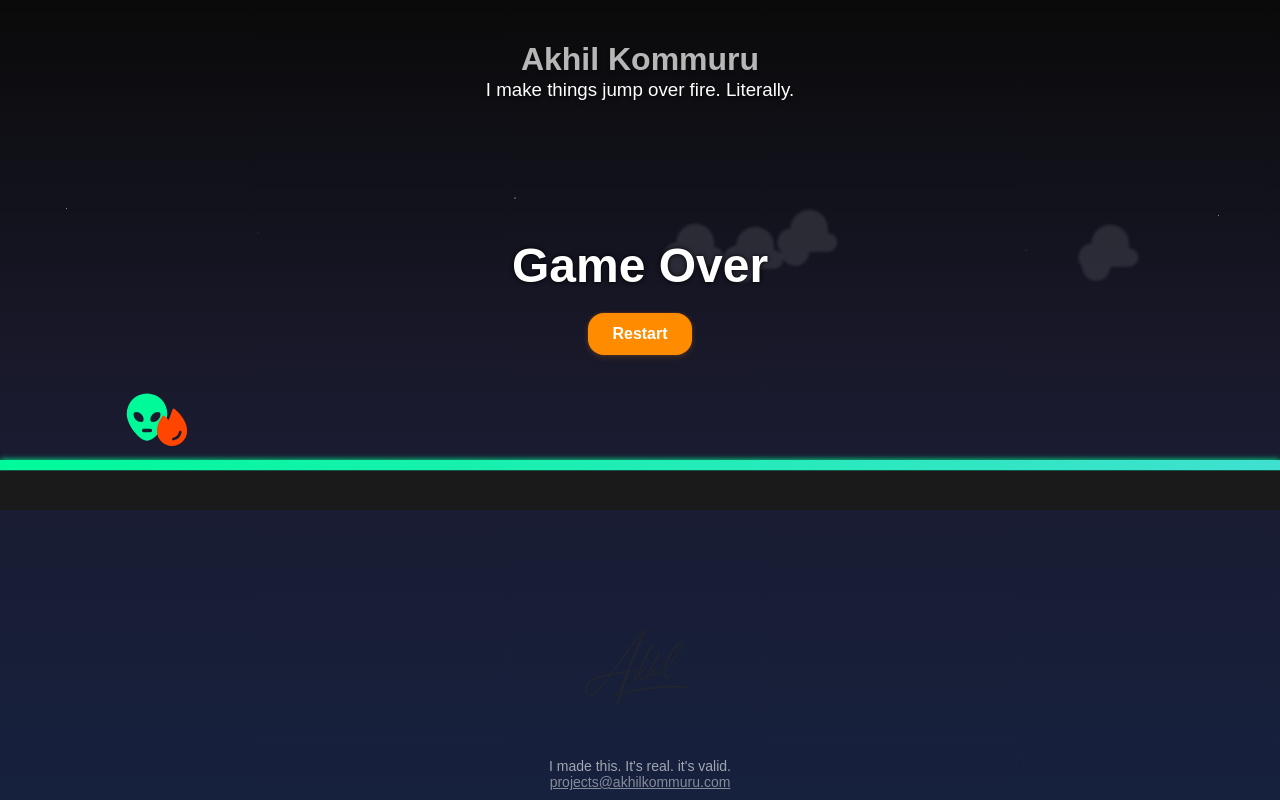
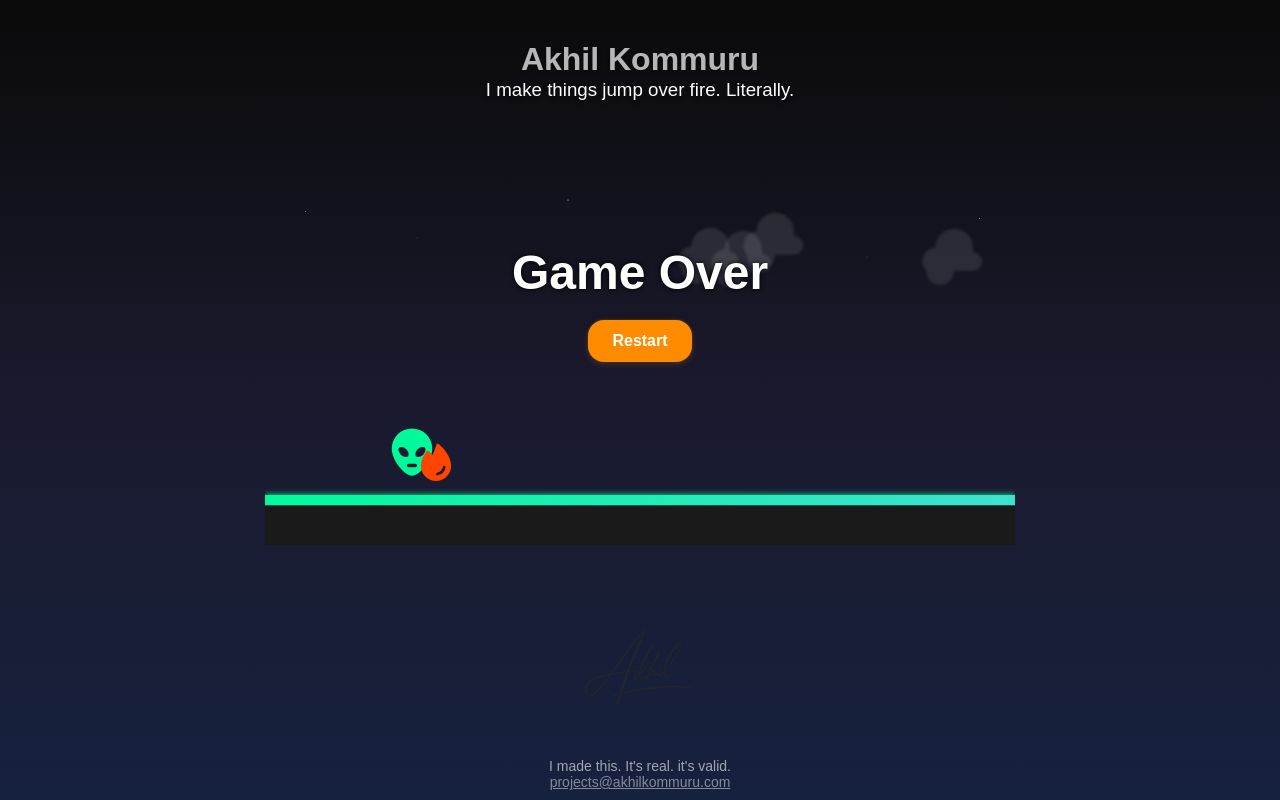
Before and after one commit to akhilkommuru/akhilkommuru.github.io, a plain HTML site: page index.html in a window 1280 px wide. Drawn offline with Linux system fonts and the light colour scheme.

Commit message:
Reverted game span

```diff
--- a/index.html
+++ b/index.html
@@ -19,9 +19,8 @@
     }
     #game {
       position: relative;
-      /* <!-- 800px = 84.92569002123142vh --> */
-      width: 10000.92569002123142vh;
-      height: 42.46284501061571vh;
+      width: 93.6768149882904vh;
+      height: 46.8384074941452vh;
       overflow: hidden;
       /* height from top of the screen */
       margin-top: 21.231422505307854vh;
```
